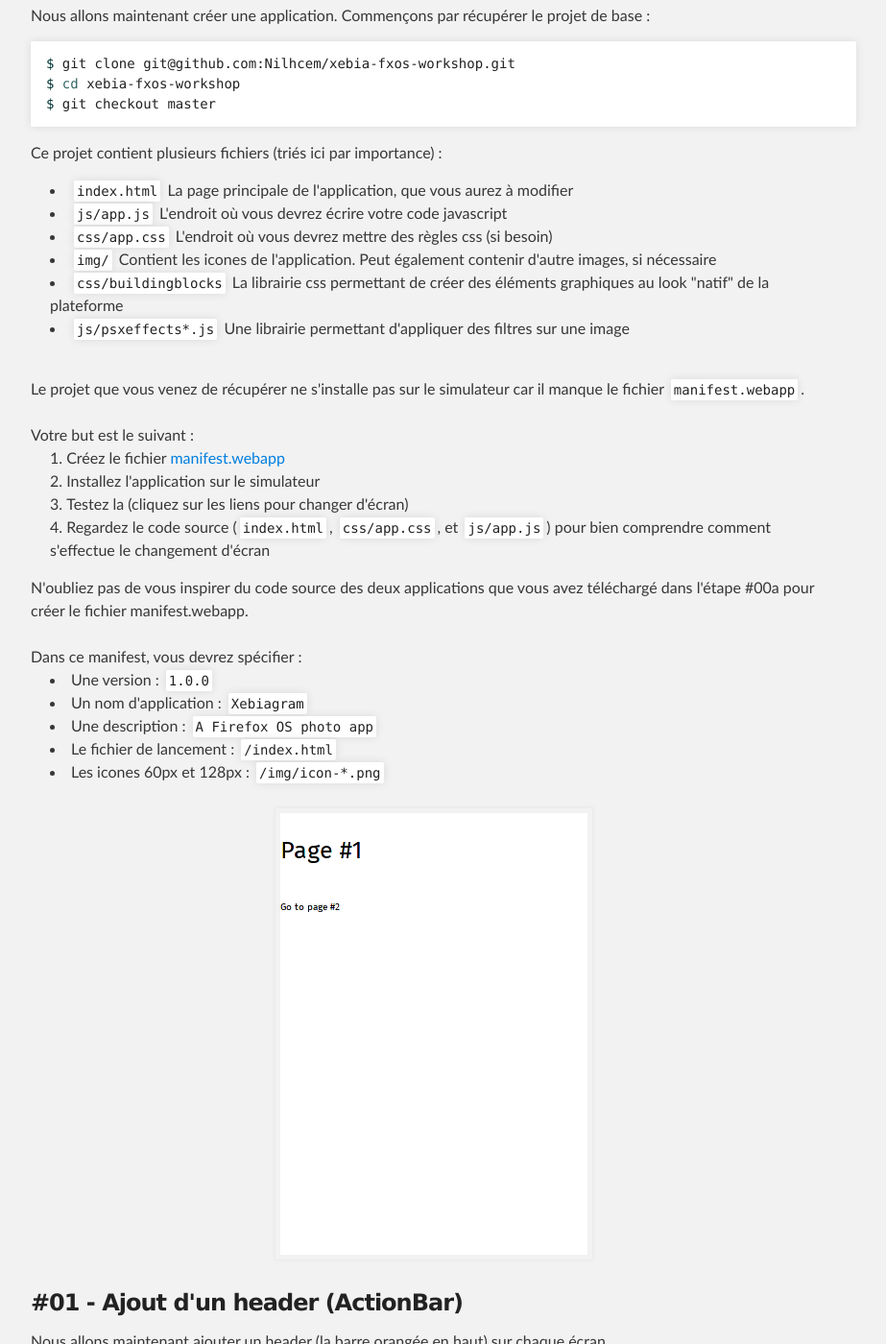
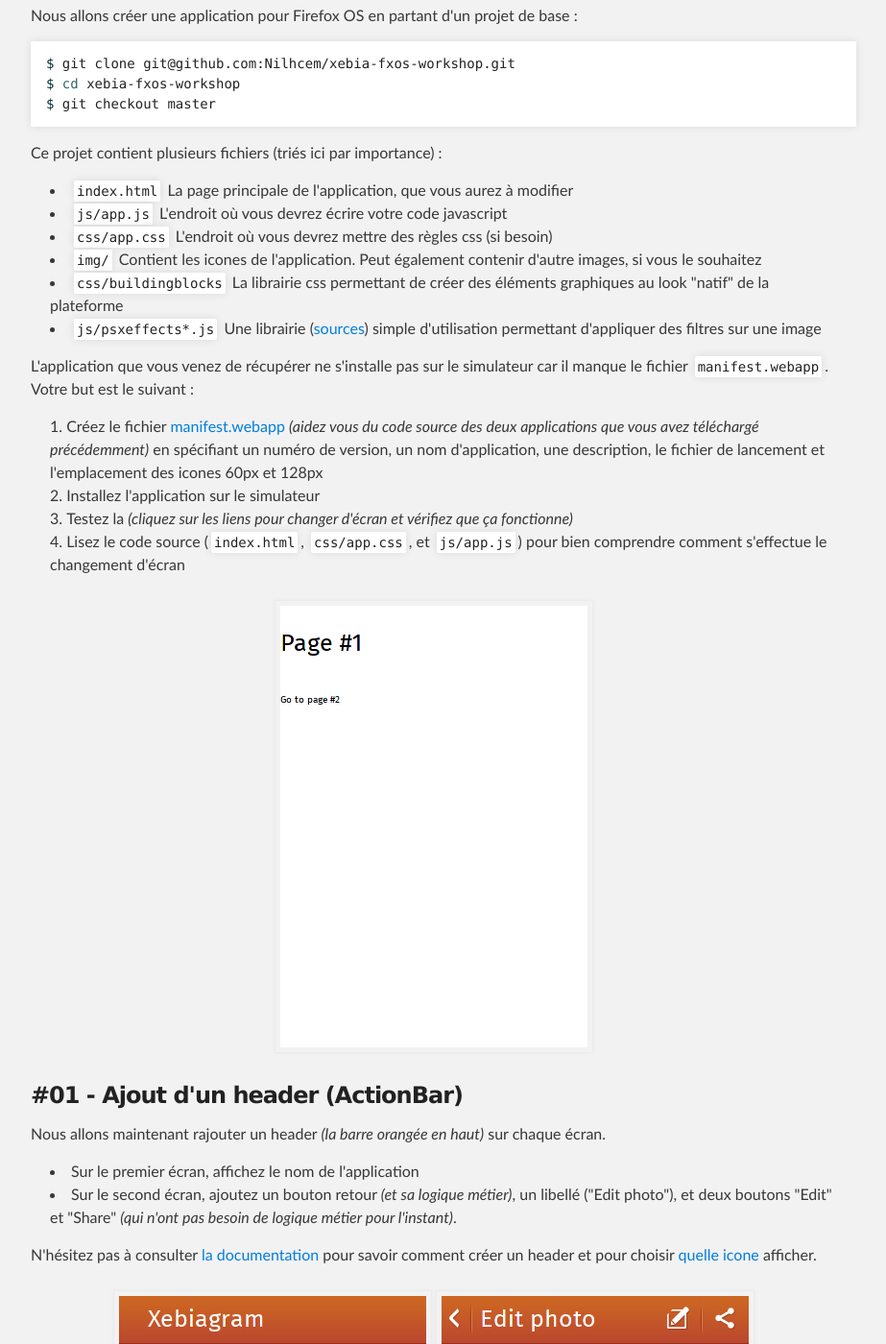
Before and after one commit to Nilhcem/xebia-fxos-workshop, a Jekyll site: the page built from index.html, in a window 1280 px wide and 1400 px high, scrolled down 999 px. Shown: the whole window at 96% size, without its empty margins (188-1111 px from the left). Built offline with Jekyll 4.4.1, drawn with Linux system fonts in a browser that asks for light colours; Markdown is read by kramdown in place of the engine named in the settings; some of the changed text lies outside the part shown.

Commit message:
Proofreading changes

```diff
--- a/index.html
+++ b/index.html
@@ -22,7 +22,7 @@
 <h3>#00b - Création du manifest</h3>
 
 <p>
-Nous allons maintenant créer une application. Commençons par récupérer le projet de base :
+Nous allons créer une application pour Firefox OS en partant d'un projet de base :
 
 {% highlight bash %}
 $ git clone git@github.com:Nilhcem/xebia-fxos-workshop.git
@@ -37,31 +37,21 @@
   <li><code>index.html</code> La page principale de l'application, que vous aurez à modifier</li>
   <li><code>js/app.js</code> L'endroit où vous devrez écrire votre code javascript</li>
   <li><code>css/app.css</code> L'endroit où vous devrez mettre des règles css (si besoin)</li>
-  <li><code>img/</code> Contient les icones de l'application. Peut également contenir d'autre images, si nécessaire</li>
+  <li><code>img/</code> Contient les icones de l'application. Peut également contenir d'autre images, si vous le souhaitez</li>
   <li><code>css/buildingblocks</code> La librairie css permettant de créer des éléments graphiques au look "natif" de la plateforme</li>
-  <li><code>js/psxeffects*.js</code> Une librairie permettant d'appliquer des filtres sur une image</li>
+  <li><code>js/psxeffects*.js</code> Une librairie (<a href="https://github.com/zhijie/psx">sources</a>) simple d'utilisation permettant d'appliquer des filtres sur une image</li>
 </ul>
-</p><br />
+</p>
 
-Le projet que vous venez de récupérer ne s'installe pas sur le simulateur car il manque le fichier <code>manifest.webapp</code>.<br /><br />
+<p>L'application que vous venez de récupérer ne s'installe pas sur le simulateur car il manque le fichier <code>manifest.webapp</code>.
 Votre but est le suivant :<br />
 
 <ol>
-  <li>Créez le fichier <a href="https://developer.mozilla.org/en-US/Apps/Developing/Manifest">manifest.webapp</a></li>
+  <li>Créez le fichier <a href="https://developer.mozilla.org/en-US/Apps/Developing/Manifest">manifest.webapp</a> <em>(aidez vous du code source des deux applications que vous avez téléchargé précédemment)</em> en spécifiant un numéro de version, un nom d'application, une description, le fichier de lancement et l'emplacement des icones 60px et 128px</li>
   <li>Installez l'application sur le simulateur</li>
-  <li>Testez la (cliquez sur les liens pour changer d'écran)</li>
-  <li>Regardez le code source (<code>index.html</code>, <code>css/app.css</code>, et <code>js/app.js</code>) pour bien comprendre comment s'effectue le changement d'écran</li>
+  <li>Testez la <em>(cliquez sur les liens pour changer d'écran et vérifiez que ça fonctionne)</em></li>
+  <li>Lisez le code source (<code>index.html</code>, <code>css/app.css</code>, et <code>js/app.js</code>) pour bien comprendre comment s'effectue le changement d'écran</li>
 </ol>
-
-N'oubliez pas de vous inspirer du code source des deux applications que vous avez téléchargé dans l'étape #00a pour créer le fichier manifest.webapp.<br /><br />
-Dans ce manifest, vous devrez spécifier :
-<ul>
-  <li>Une version : <code>1.0.0</code></li>
-  <li>Un nom d'application : <code>Xebiagram</code></li>
-  <li>Une description : <code>A Firefox OS photo app</code></li>
-  <li>Le fichier de lancement : <code>/index.html</code></li>
-  <li>Les icones 60px et 128px : <code>/img/icon-*.png</code></li>
-</ul>
 
 <center><img src="images/step-00b.png" /></center>
 
@@ -70,10 +60,10 @@
 <h3>#01 - Ajout d'un header (ActionBar)</h3>
 
 <p>
-Nous allons maintenant ajouter un header (la barre orangée en haut) sur chaque écran.<br />
+Nous allons maintenant rajouter un header <em>(la barre orangée en haut)</em> sur chaque écran.<br />
 <ul>
-  <li>Sur le premier écran, il y aura uniquement le nom de l'application.</li>
-  <li>Sur le second écran, il y aura un bouton retour (qui doit fonctionner), un libellé ("Edit photo"), et deux boutons "Edit" et "Share" (qui n'ont pas besoin de logique métier pour l'instant).</li>
+  <li>Sur le premier écran, affichez le nom de l'application</li>
+  <li>Sur le second écran, ajoutez un bouton retour <em>(et sa logique métier)</em>, un libellé ("Edit photo"), et deux boutons "Edit" et "Share" <em>(qui n'ont pas besoin de logique métier pour l'instant)</em>.</li>
 </ul>
 
 N'hésitez pas à consulter <a href="http://buildingfirefoxos.com/building-blocks/headers.html">la documentation</a> pour savoir comment créer un header et pour choisir <a href="http://buildingfirefoxos.com/building-blocks/primary-actions.html">quelle icone</a> afficher.
@@ -85,21 +75,33 @@
 </center>
 
 
+<h3>#02a - Ajout de boutons</h3>
 
-<h3>#02 - Écran principal et sélection d'image</h3>
+Vous pouvez maintenant :
+<ol>
+  <li> Supprimer le contenu du premier écran (le lien tout moche "Go to page #2").</li>
+  <li> Ajouter un <a href="http://buildingfirefoxos.com/building-blocks/buttons.html">bouton</a> "About" qui affichera une dialog (<a href="http://www.w3schools.com/jsref/met_win_alert.asp">un simple alert</a>) contenant le texte que vous pouvez voir sur le screenshot ci-dessous</li>
+  <li> Ajouter un autre bouton "Choose an image" sans logique métier pour l'instant</li>
+  <li> Décorer la page d'une image de fond, si vous le souhaitez (facultatif)</li>
+</ol>
+
+<center>
+  <img src="images/step-02a.png" />
+  <img src="images/step-02b.png" />
+</center>
+
+
+<h3>#02b - WebActivity : Sélection d'image</h3>
 
 <p>
-On passe aux choses sérieuses !<br />
-Le but de cette étape est d'ajouter un bouton "Pick image" qui lancera une Web Activity permettant à l'utilisateur de sélectionner une image.<br />
+On va maintenant rajouter la logique métier au bouton "Choose an image".<br />
+Lorsque l'utilisateur cliquera sur ce bouton, il faudra lancer une Web Activity de sélection d'image.<br />
 Une fois l'image sélectionnée, l'application doit passer automatiquement à l'écran #2 et afficher l'image choisie.<br />
-Sur le premier écran, il y aura également un bouton "About" qui affichera une dialog (<a href="http://www.w3schools.com/jsref/met_win_alert.asp">un simple alert</a>) contenant le texte que vous voulez.<br /><br />
 
 Vous devrez regarder le code source de l'application <a href="https://github.com/robnyman/Firefox-OS-Boilerplate-App/blob/gh-pages/js/webapp.js">Firefox OS Boilerplate</a> (ou <a href="https://hacks.mozilla.org/2013/01/introducing-web-activities/">la documentation officielle</a>) pour voir comment implémenter cette Web Activity.
 </p>
 
 <center>
-  <img src="images/step-02a.png" />
-  <img src="images/step-02b.png" />
   <img src="images/step-02c.png" />
   <img src="images/step-02d.png" />
 </center>
```
Also changed, not shown: other parts of index.html (+4 -4 lines).
